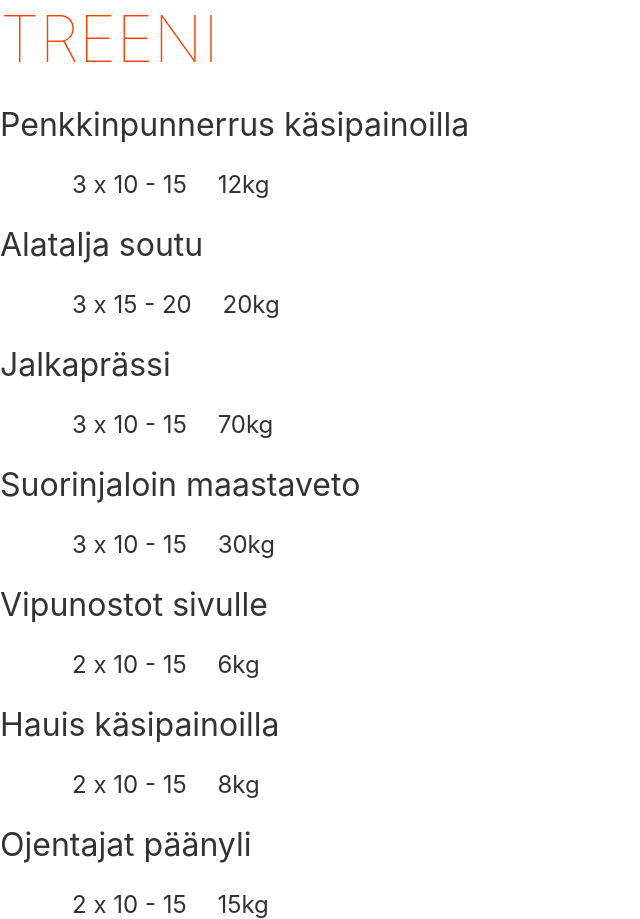
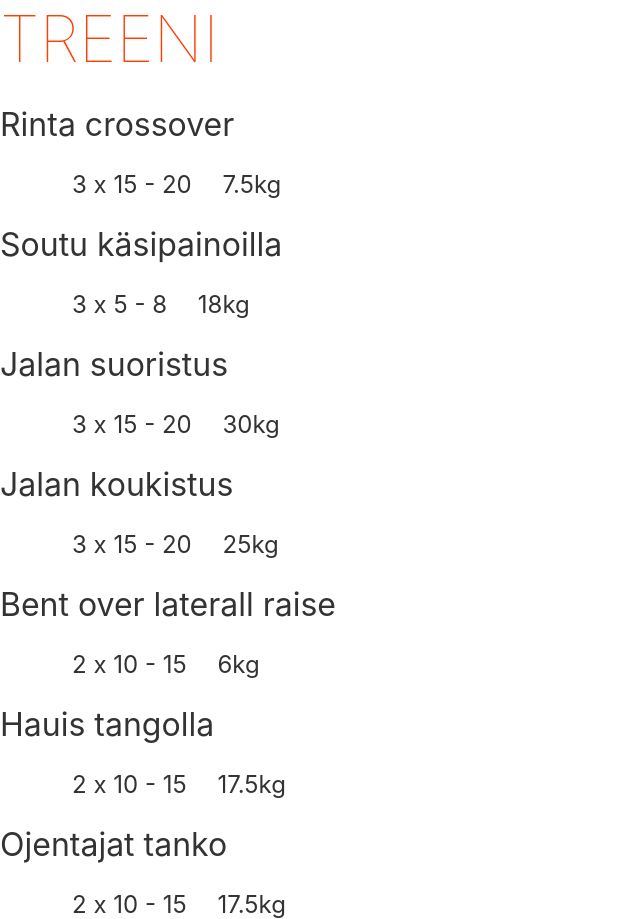
Before and after one commit to mlackman/exerciseapp, a Svelte app: page / in a window 1280 px wide. Shown: the whole page, without its empty margins (0-640 px from the left). Built offline with nearby package versions, Linux system fonts and the light colour scheme.

Commit message:
exercise

```diff
--- a/src/App.svelte
+++ b/src/App.svelte
@@ -38,26 +38,27 @@
         },
     ]
     */
+    /*
     let exercises = [
         {
             "name": "Penkkinpunnerrus käsipainoilla",
             "repeats": "3 x 10 - 15",
-            "weight": "12kg",
+            "weight": "16kg",
         },
         {
             "name": "Alatalja soutu",
             "repeats": "3 x 15 - 20",
-            "weight": "20kg",
+            "weight": "25kg",
         },
         {
             "name": "Jalkaprässi",
             "repeats": "3 x 10 - 15",
-            "weight": "70kg",
+            "weight": "75kg",
         },
         {
             "name": "Suorinjaloin maastaveto",
             "repeats": "3 x 10 - 15",
-            "weight": "30kg",
+            "weight": "40kg",
         },
         {
             "name": "Vipunostot sivulle",
@@ -72,12 +73,12 @@
         {
             "name": "Ojentajat päänyli",
             "repeats": "2 x 10 - 15",
-            "weight": "15kg",
+            "weight": "16kg",
         },
 
     ]
+    */
 
-    /*
 
     let exercises = [
         {
@@ -116,7 +117,7 @@
             "weight": "17.5kg",
         },
     ]
-*/
+
  </script>
 <style>
 	h1, main, ul {
```
